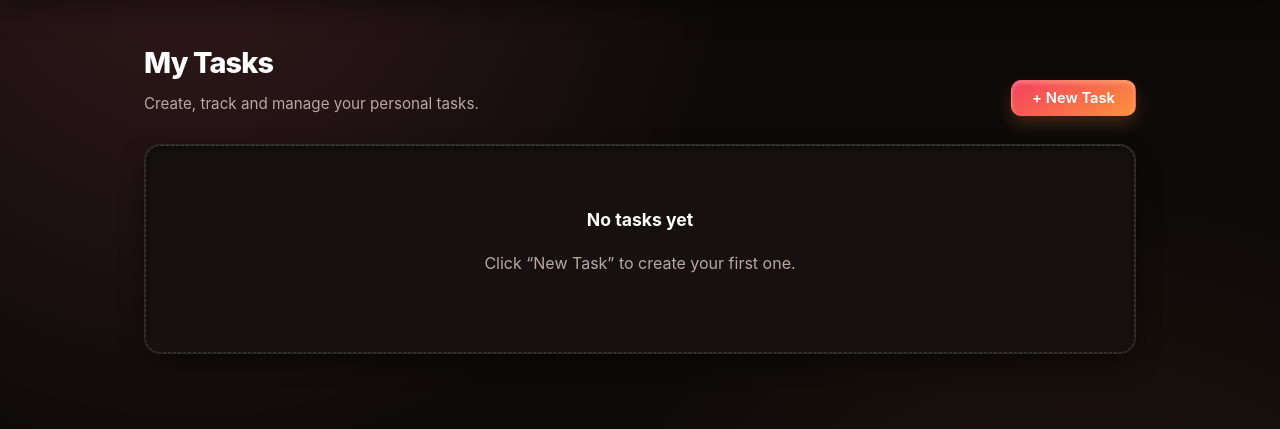
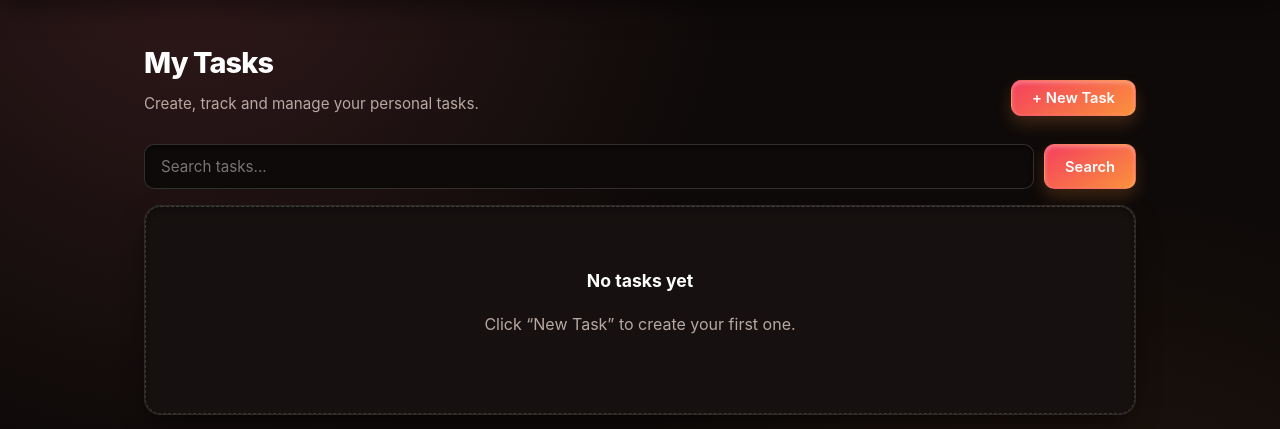
Before and after one commit to nasznasz/SSD, a Django app: page /tasks/ in a window 1280 px wide. Shown: the part 71-500 px from the top of the page. Run offline with Django 4.2, Linux system fonts and the light colour scheme; the visitor is signed in with stand-in values (Sample User, id 1); data that the repository does not hold is empty.

Commit message:
docs: add README and ZAP reports; feat: ORM search and UI updates

```diff
--- a/core/urls.py
+++ b/core/urls.py
@@ -1,6 +1,7 @@
 from django.urls import path
 from . import views
-
+#def _boom(request):                 # TEMPORARY
+#    raise Exception("Test error")
 urlpatterns = [
     path('', views.task_list, name='task_list'),
     path('create/', views.task_create, name='task_create'),
@@ -10,4 +11,6 @@ urlpatterns = [
     path('audit-log/', views.audit_log, name='audit_log'),
     # Developer 2 : user profile page
     path('profile/', views.profile, name='profile'),
+#    path('boom/', _boom),
+    path('search/', views.task_search, name='task_search'),
 ]
--- a/core/views.py
+++ b/core/views.py
@@ -42,6 +42,8 @@ def register(request):
 # ============================================================
 #  Developer 2 :  AUDIT LOG PAGE  (Admin only - RBAC enforced)
 # ============================================================
+
+#@login_required  # BEFORE: hanya semak login, tiada semakan peranan
 @admin_required
 def audit_log(request):
     logs = AuditLog.objects.all()[:200]  # newest 200 entries
@@ -107,3 +109,17 @@ def task_delete(request, pk):
         messages.success(request, 'Task deleted successfully!')
         return redirect('task_list')
     return render(request, 'core/task_confirm_delete.html', {'task': task})
+
+#@login_required
+#def task_search(request):
+#    q = request.GET.get('q', '')
+#    # VULNERABLE: raw SQL + string concat (TEMPORARY - untuk demo before)
+#    query = "SELECT * FROM core_task WHERE title LIKE '%" + q + "%'"
+#    tasks = list(Task.objects.raw(query))
+#   return render(request, 'core/task_list.html', {'tasks': tasks})
+
+@login_required
+def task_search(request):
+    q = request.GET.get('q', '')
+    tasks = Task.objects.filter(title__icontains=q, owner=request.user)
+    return render(request, 'core/task_list.html', {'tasks': tasks})
--- a/templates/core/task_list.html
+++ b/templates/core/task_list.html
@@ -4,6 +4,10 @@
   <div><h1>My Tasks</h1><p>Create, track and manage your personal tasks.</p></div>
   <a href="/tasks/create/" class="btn btn-primary">+ New Task</a>
 </div>
+<form method="get" action="/tasks/search/" class="app-form" style="margin-bottom:16px;display:flex;gap:10px">
+  <input type="text" name="q" placeholder="Search tasks...">
+  <button class="btn btn-primary" type="submit">Search</button>
+</form>
 <div class="card">
   {% if tasks %}
   <div class="table-wrap">
```
Also changed, not shown: README.md (added), 3 other files.
